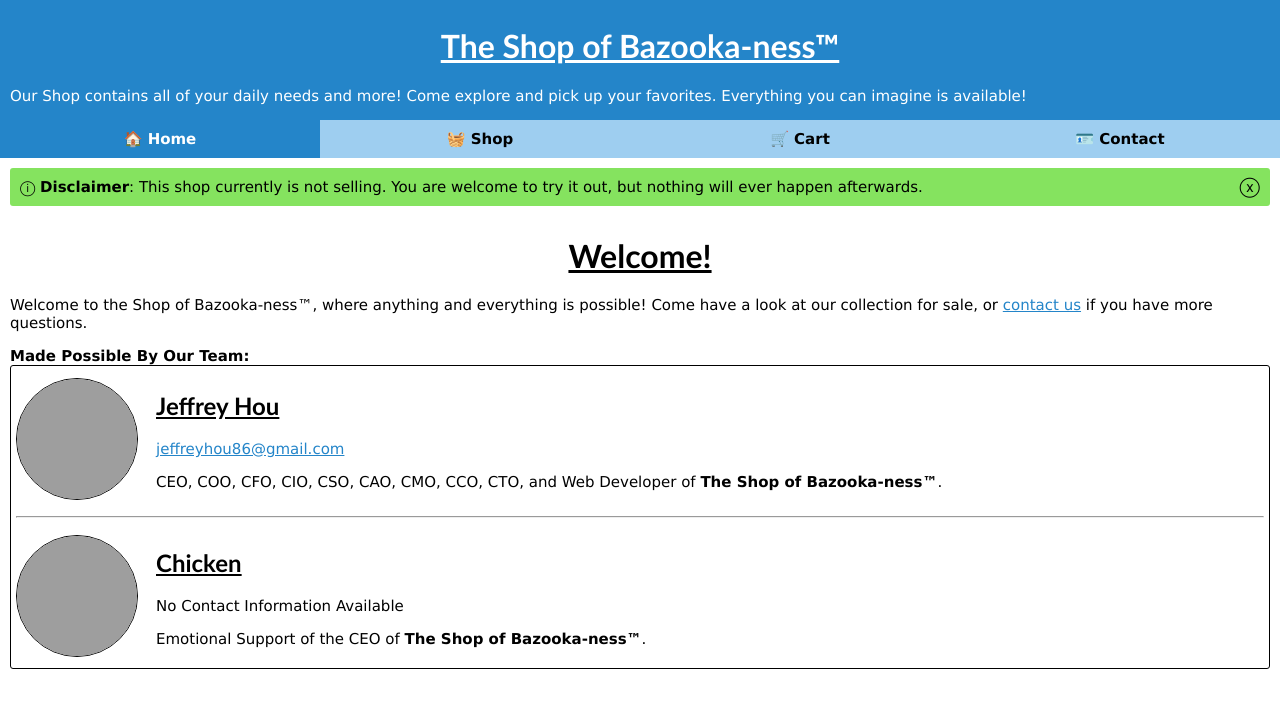
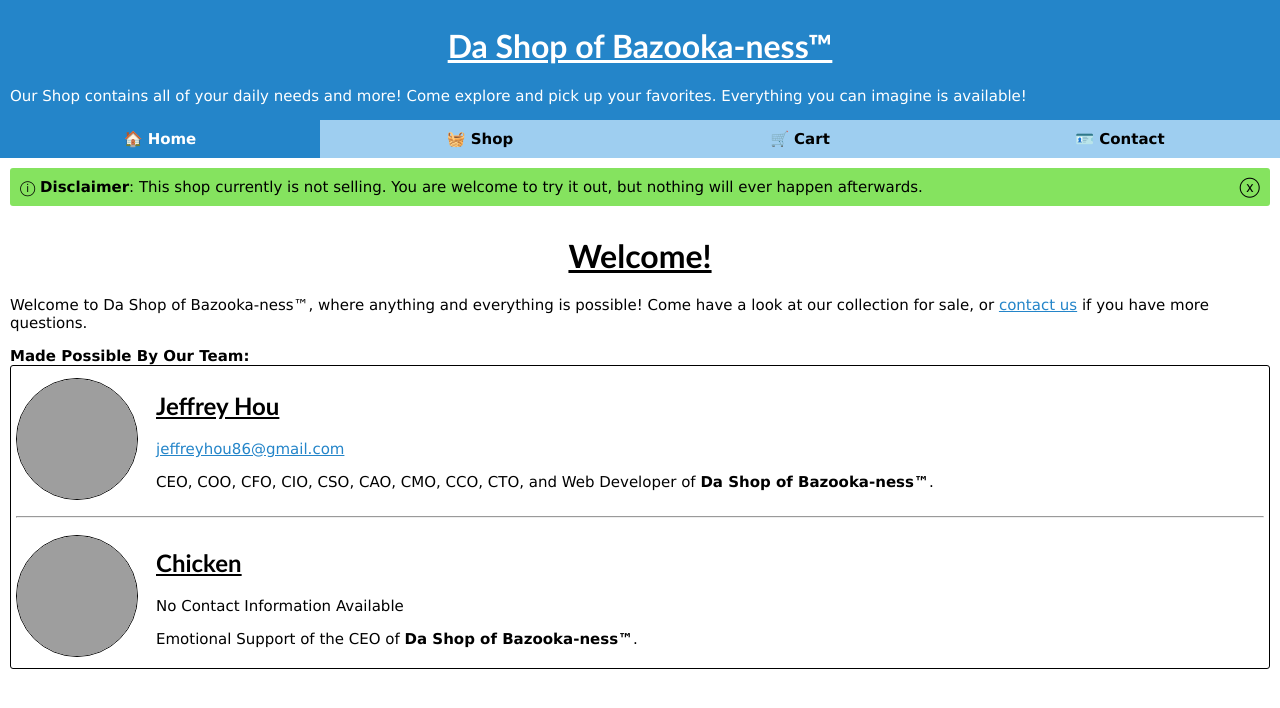
Before and after one commit to CoconutChickenJH86/shop, a plain HTML site: page index.html in a window 1280 px wide. Drawn offline with Linux system fonts and the light colour scheme; grey boxes are pictures that could not be loaded.

Commit message:
Update title and branding to 'Da Shop of Bazooka-ness'

```diff
--- a/index.html
+++ b/index.html
@@ -3,7 +3,7 @@
 <head>
     <meta charset="UTF-8">
     <meta name="viewport" content="width=device-width, initial-scale=1.0">
-    <title>Shop</title>
+    <title>Da Shop of Bazooka-ness</title>
     <link rel="icon" type="image/png" href="logo.png">
     <link rel="stylesheet" href="styles.css">
     <script src="script.js" defer></script>
@@ -11,7 +11,7 @@
 <body>
     <header>
         <div style="margin: 10px;">
-            <h1 style="color: white;">The Shop of Bazooka-ness™</h1>
+            <h1 style="color: white;">Da Shop of Bazooka-ness™</h1>
             <p style="color: white;">Our Shop contains all of your daily needs and more! Come explore and pick up your favorites. Everything you can imagine is available!</p>
         </div>
         <nav>
@@ -24,7 +24,8 @@
     <div id="spacer"></div>
     <div>
         <div id="order-successful" class="banner">
-            <span>🗹 Order placed successfully!</span>
+            <span>&#x1F5F9; Order placed successfully!</span>
+            <!-- Normal Icon wasn't working -->
             <button onclick="deleteParent(this);">ⓧ</button>
         </div>
         <div id="cart-saved" class="banner">
@@ -38,21 +39,21 @@
     </div>
     <div id="home">
         <h1 class="headingt">Welcome!</h1>
-        <p>Welcome to the Shop of Bazooka-ness™, where anything and everything is possible! Come have a look at our collection for sale, or <a onclick="select('contacts', ['homes']);">contact us</a> if you have more questions.</p>
+        <p>Welcome to Da Shop of Bazooka-ness™, where anything and everything is possible! Come have a look at our collection for sale, or <a onclick="select('contacts', ['homes']);">contact us</a> if you have more questions.</p>
         <p style="margin-bottom: 0;"><strong>Made Possible By Our Team:</strong></p>
         <div id="pfp-container">
             <img src="https://media.tenor.com/wGufiBV_pI0AAAAe/hide-the-pain-harold-pain.png" class="pfp" alt="Hide The Pain Harold"/>
             <div>
                 <h2 style="text-align: left;">Jeffrey Hou</h2>
                 <p><a href="mailto:jeffreyhou86@gmail.com">jeffreyhou86@gmail.com</a></p>
-                <p>CEO, COO, CFO, CIO, CSO, CAO, CMO, CCO, CTO, and Web Developer of <strong>The Shop of Bazooka-ness™</strong>.</p>
+                <p>CEO, COO, CFO, CIO, CSO, CAO, CMO, CCO, CTO, and Web Developer of <strong>Da Shop of Bazooka-ness™</strong>.</p>
             </div>
             <hr>
             <img src="https://encrypted-tbn0.gstatic.com/images?q=tbn:ANd9GcRYxKZJWJNJQQd3o4L97Anr3-jATWnFT11aUNH-aU87OC-ztWzaZQwI4Ao&s=10" class="pfp" alt="Emotional Support Chicken" style="transform: rotate(180deg);" title="what you looking at? 🧐"/>
             <div>
                 <h2 style="text-align: left;">Chicken</h2>
                 <p>No Contact Information Available</p>
-                <p>Emotional Support of the CEO of <strong>The Shop of Bazooka-ness™</strong>.</p>
+                <p>Emotional Support of the CEO of <strong>Da Shop of Bazooka-ness™</strong>.</p>
             </div>
         </div>
         <button id="rickroll" onclick="setTimeout(() => {document.getElementById('rickroll').textContent = 'Loading ...';}, 200); setTimeout(() => {window.open('https://gifdb.com/images/thumbnail/rickroll-rick-astley-get-rickrolled-format-t2h9jutd39kd7mvr.gif', '_blank', 'noopener,noreferrer'); document.getElementById('rickroll').textContent = 'Secret Discount'; this.blur();}, 1000);">Secret Discount!!!</button>
@@ -175,7 +176,7 @@
             <div id="confirmOrder" hidden>
                 <span>Please confirm placing order.</span>
                 <button onclick="submitFormB();" type="button" style="color: var(--primary-color);">Yes</button>
-                <span>|</span>
+                <div style="width: 1px; margin: 0 10px; background: var(--black);"></div>
                 <button onclick="document.getElementById('confirmOrder').hidden = true;" type="button">No</button>
             </div>
             <p id="form-not-filled" class="error" hidden></p>
```
